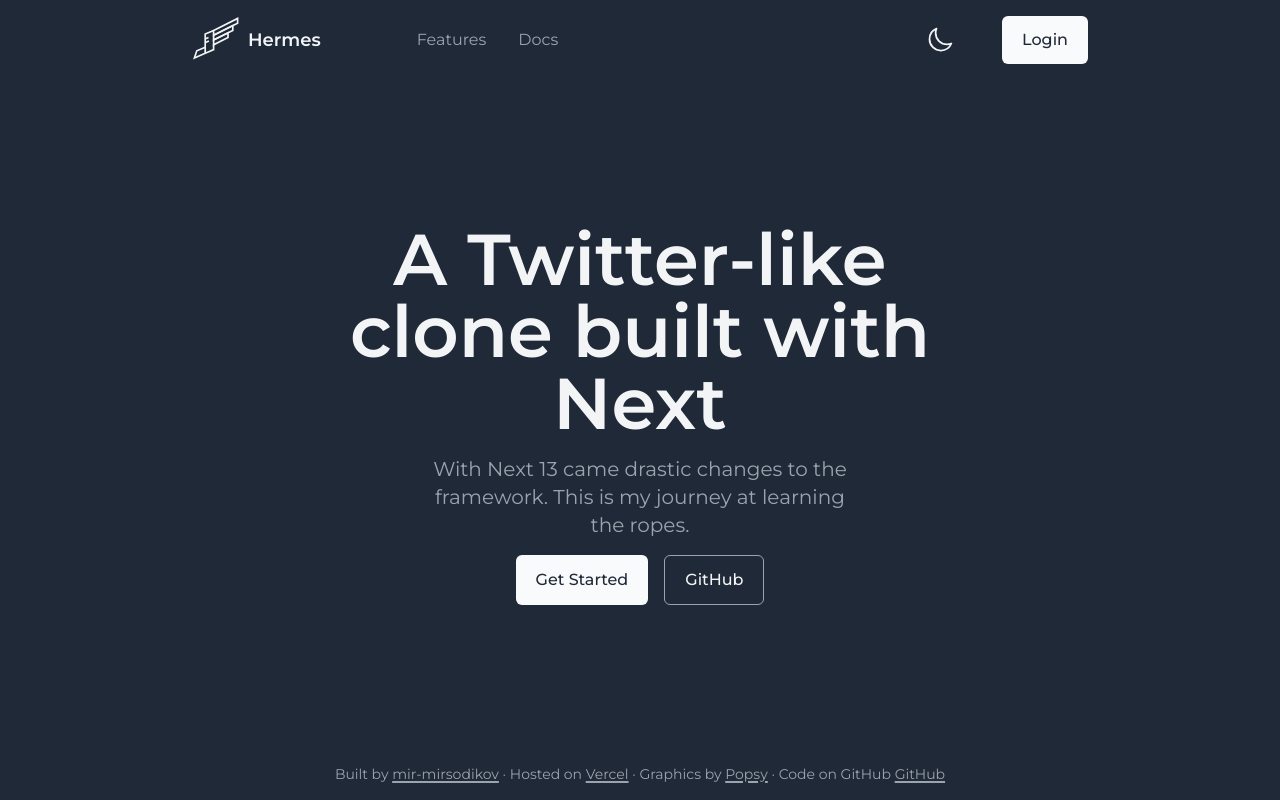
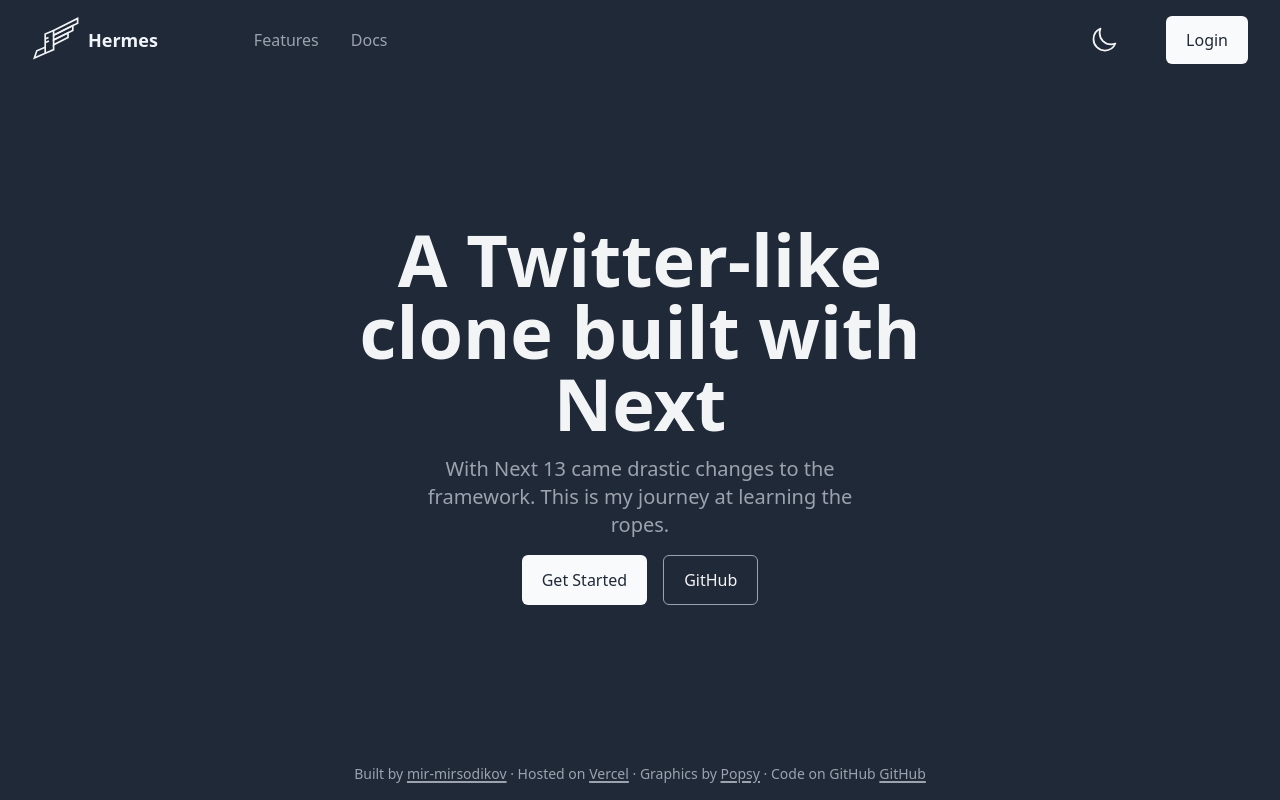
Before and after one commit to mir-mirsodikov/hermes-application-client-next, a Next.js app: page / in a window 1280 px wide. Built offline with nearby package versions, Linux system fonts and the light colour scheme.

Commit message:
Updated tailwind configs by setting custom colors and container style.

```diff
--- a/app/layout.tsx
+++ b/app/layout.tsx
@@ -20,10 +20,10 @@ export default function RootLayout({
       <body
         className={
           montserrat.className +
-          ` flex flex-col justify-between h-screen bg-gray-100 dark:bg-gray-800`
+          `transition duration-300 ease-in-out flex flex-col justify-between h-screen dark:bg-primary-dark bg-primary-light`
         }
       >
-        <div className="">
+        <div className="container">
           <NavigationBar
             {...{
               updateTheme: () => {
--- a/components/nav-bar.tsx
+++ b/components/nav-bar.tsx
@@ -27,7 +27,7 @@ export function NavigationBar({ updateTheme, isDarkMode }: NavigationBarProps) {
       <div className="flex">
         <Link
           href={'/'}
-          className="flex flex-row space-x-2 items-center ml-48 mr-24"
+          className="flex flex-row space-x-2 items-center mr-24"
         >
           <HermesLogo />
           <p className="font-semibold text-gray-800 dark:text-slate-100 text-lg">Hermes</p>
@@ -44,7 +44,7 @@ export function NavigationBar({ updateTheme, isDarkMode }: NavigationBarProps) {
           ))}
         </div>
       </div>
-      <div className="flex mr-48 items-center">
+      <div className="flex items-center">
         <div
           className="mr-12 cursor-pointer"
           onClick={() => {
--- a/components/ui/button.tsx
+++ b/components/ui/button.tsx
@@ -9,7 +9,7 @@ export function Button({ text, onClick, type }: ButtonProps) {
 
   switch (type) {
     case 'primary':
-      buttonClass += `bg-gray-500 dark:bg-gray-50 text-white dark:text-gray-800 hover:bg-gray-600 dark:hover:bg-gray-300`;
+      buttonClass += `dark:bg-primary-light bg-primary-dark text-white dark:text-gray-800 hover:bg-gray-600 dark:hover:bg-gray-300`;
       break;
     case 'secondary':
       buttonClass += `border border-gray-400 hover:bg-gray-300 dark:text-gray-100 dark:hover:bg-gray-700`;
--- a/tailwind.config.js
+++ b/tailwind.config.js
@@ -1,3 +1,5 @@
+const colors = require('tailwindcss/colors');
+
 /** @type {import('tailwindcss').Config} */
 module.exports = {
   darkMode: 'class',
@@ -6,6 +8,31 @@ module.exports = {
     './components/**/*.{js,ts,jsx,tsx,mdx}',
     './app/**/*.{js,ts,jsx,tsx,mdx}',
   ],
-  theme: {},
+  theme: {
+    container: {
+      center: true,
+      padding: '2rem',
+      screens: {
+        '2xl': '1400px',
+      },
+    },
+    extend: {
+      colors: {
+        text: {},
+        primary: {
+          light: colors.gray['50'],
+          dark: colors.gray['800'],
+        },
+        secondary: {
+          light: '#F5F5F5',
+          dark: '#1F1F1F',
+        },
+        destructive: {
+          light: '#F5F5F5',
+          dark: '#1F1F1F',
+        },
+      },
+    },
+  },
   plugins: [],
 };
```
